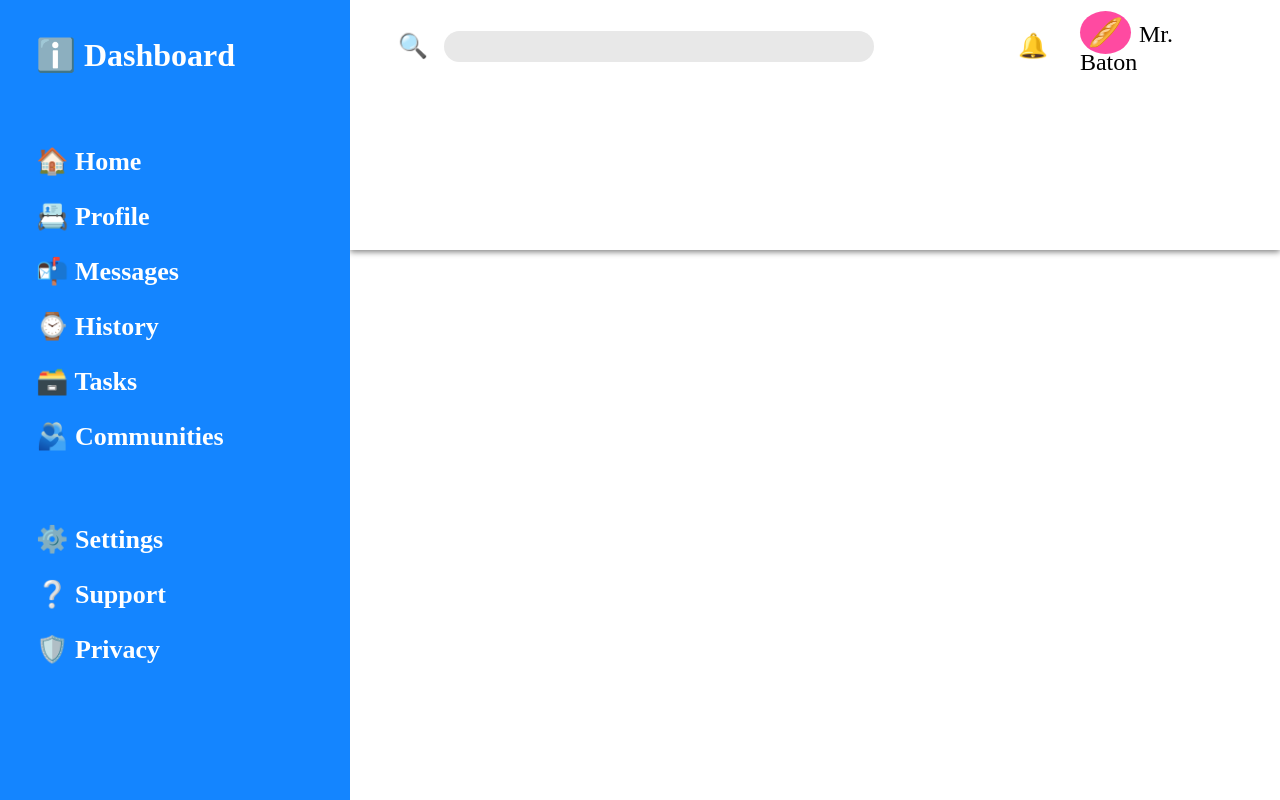
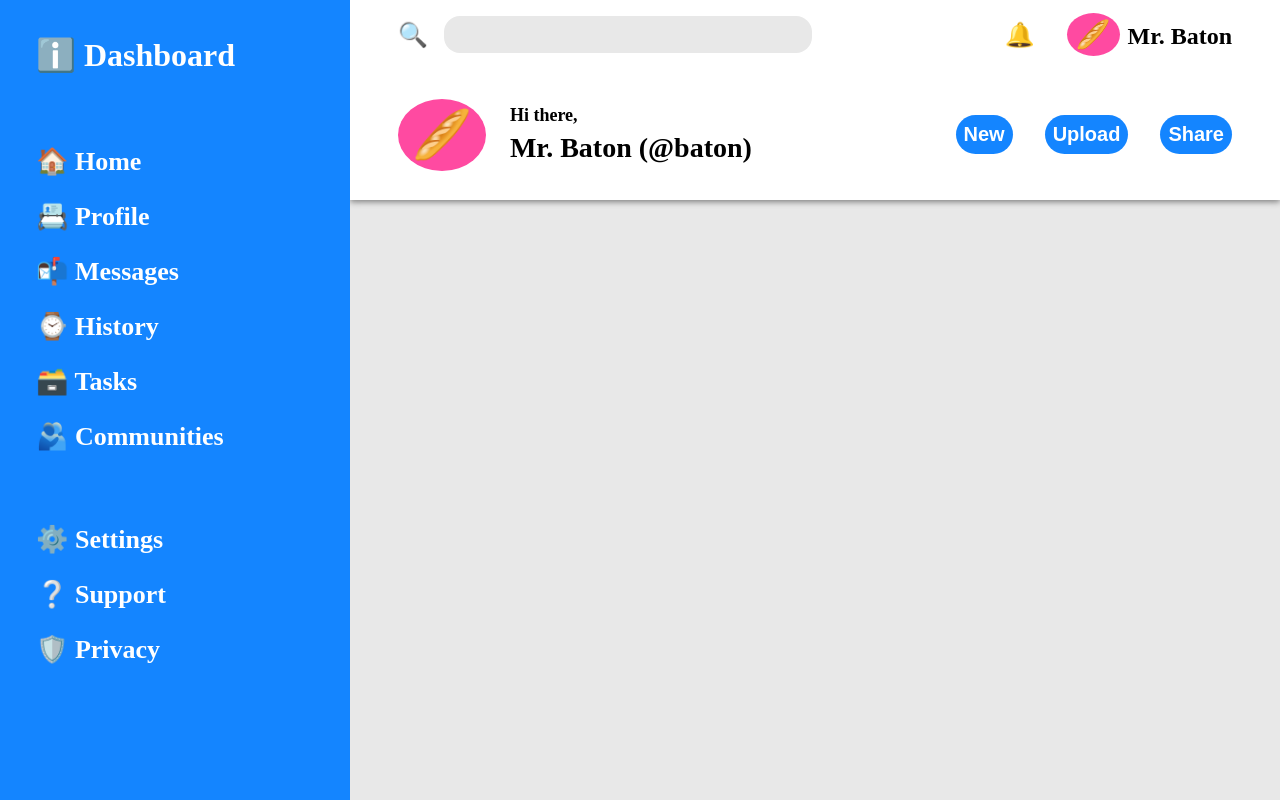
Before and after one commit to ThreeDotsEllipsis/admin-dashboard, a plain HTML site: page index.html in a window 1280 px wide. Drawn offline with Linux system fonts and the light colour scheme.

Commit message:
Complete header

```diff
--- a/index.html
+++ b/index.html
@@ -37,10 +37,16 @@
             🔔 <div class="profile"><span class="avatar">🥖</span>Mr. Baton</div>
         </div>
         <div class="greeting">
-
+            <span class="avatar">🥖</span>
+            <div class="text">
+                <div class="pre">Hi there,</div>
+                <div class="tag">Mr. Baton (@baton)</div>
+            </div>
         </div>
         <div class="controls">
-
+            <button>New</button>
+            <button>Upload</button>
+            <button>Share</button>
         </div>
     </div>
     <div class="main-container">
--- a/styles.css
+++ b/styles.css
@@ -3,7 +3,7 @@ body {
     height: 100vh;
     display: grid;
     grid-template-columns: 350px 1fr;
-    grid-template-rows: 250px 1fr;
+    grid-template-rows: 200px 1fr;
 }
 
 :root {
@@ -69,9 +69,14 @@ body {
 .avatar {
     background-color: var(--second-color);
     border-radius: 50%;
-    padding: 6px 8px;
+    padding: 6px 9px;
     margin-right: 8px;
     font-size: 28px;
+}
+
+.header .profile {
+    white-space: nowrap;
+    font-weight: bold;
 }
 
 .header .search {
@@ -86,7 +91,8 @@ body {
     border: 0px;
     background-color: var(--background-color);
     border-radius: 16px;
-    padding: 8px 0px;
+    padding: 8px 12px;
+    font-size: 18px;
 }
 
 .header .notification {
@@ -97,7 +103,54 @@ body {
     align-items: center;
 }
 
+.header .greeting {
+    display: flex;
+    flex-flow: row nowrap;
+    gap: 16px;
+    align-items: center;
+}
+
+.header .greeting .text {
+    display: flex;
+    flex-flow: column nowrap;
+    font-weight: bold;
+    font-size: 28px;
+    white-space: nowrap;
+    gap: 6px;
+}
+
+.header .pre {
+    font-size: 18px;
+}
+
+.header .greeting .avatar {
+    font-size: 48px;
+    padding: 8px 14px;
+}
+
+.header .controls {
+    display: flex;
+    gap: 32px;
+    justify-content: flex-end;
+}
+
+.header button {
+    font-size: 20px;
+    padding: 8px;
+    flex: 1;
+    border: 0px;
+    border-radius: 24px;
+    background-color: var(--main-color);
+    color: white;
+    font-weight: bold;
+}
+
+.header button:hover {
+    background-color: white;
+    color: var(--main-color);
+    outline: 1px solid black;
+}
 
 .main-container {
-    background-color: var(--background-colork);
+    background-color: var(--background-color);
 }
```
